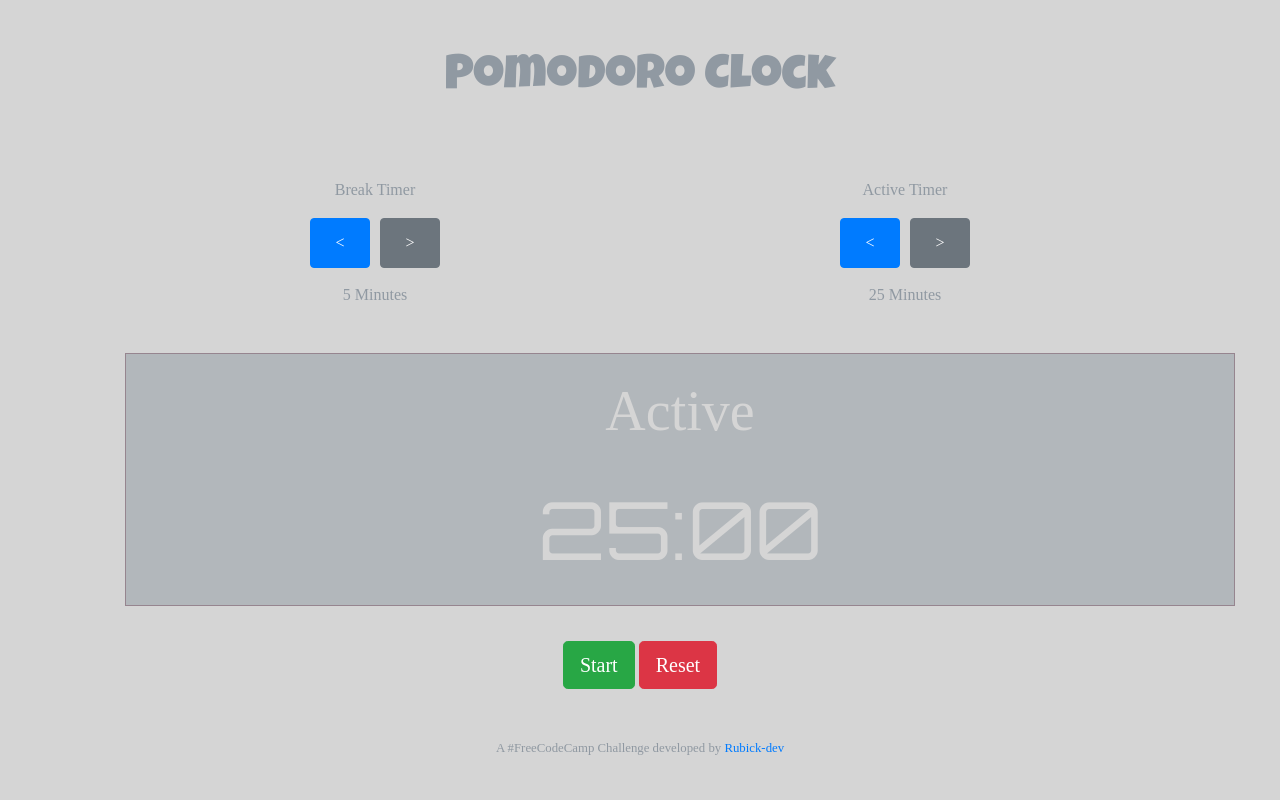
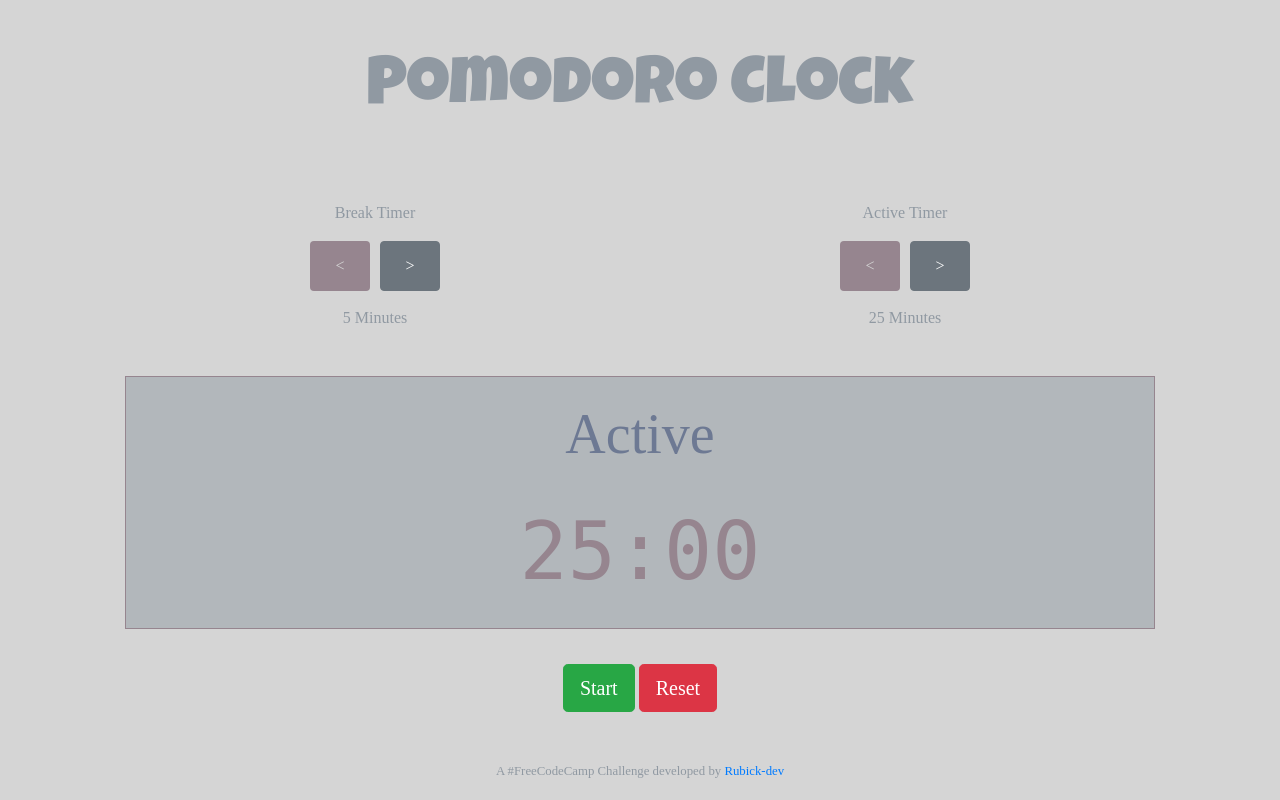
Before and after one commit to Rubick-dev/promodoroclock, a PHP site: page / in a window 1280 px wide. Run offline with PHP 8.4, Linux system fonts and the light colour scheme; some libraries are stand-ins or nearby versions; some web fonts are replaced.

Commit message:
final commit before uploading the live versiondraft version 1.0

```diff
--- a/index.html
+++ b/index.html
@@ -28,7 +28,7 @@
         </div>
 
         <div class="d.flex justify-content-center row"> <!-- Break timer buttons -->
-          <div class="reduce-break-button-div"><button class="reduce-break btn btn-primary" id="btmin" value="1">&LT;</button></div>
+          <div class="reduce-break-button-div"><button class="reduce-break btn" id="btmin" value="1">&LT;</button></div>
           <div class="increase-break-button-div"><button class="increase-break btn btn-secondary" id="btpls" value="2">&GT;</button></div>
         </div>
 
@@ -44,7 +44,7 @@
         </div>
 
         <div class="d.flex justify-content-center row"> <!-- Active timer buttons-->
-          <div class="reduce-active-button-div"><button class="reduce-session btn btn-primary" id="atmin" value="3">&LT;</button></div>
+          <div class="reduce-active-button-div"><button class="reduce-session btn" id="atmin" value="3">&LT;</button></div>
           <div class="increase-active-button-div"><button class="increase-session btn btn-secondary" id="atmax" value="4">&GT;</button></div>
         </div>
 
@@ -55,7 +55,7 @@
 
     </div> <!-- End of buttonParent Div -->
 
-    <div class="counter" id="stop-start">
+    <div class="counter" id="timer-display-div">
       <div>
         <p class="timer-type"><span class="tt">Active</span></p>
       </div>
@@ -64,7 +64,7 @@
       </div>
     </div>
 
-    <div class="srt-btn-div">
+    <div class="srt-btn-div" id="stop-start">
         <button class="startbutton btn btn-success btn-lg" value="5">Start</button>
         <button class="btn btn-danger btn-lg" value="6" >Reset</button>
       </div>
--- a/styles.css
+++ b/styles.css
@@ -9,7 +9,7 @@ html, body {
 
 h1 {
   font-family: 'Luckiest Guy', cursive;
-  font-size: 3rem;
+  font-size: 4.2rem;
 }
 
 body {
@@ -29,17 +29,13 @@ h1 {
 .tt {
   margin-top: 5px;
   font-size: 3.5rem;
-  color: #D5D5D5;
+  color: #6D7993;
 }
 
 .counter {
   margin: 5px 40px;
-  /* background:  rgba(144, 153, 162, 0.5) no-repeat center url("Stopwatch2.png"); */
   background:  rgba(144, 153, 162, 0.5);
-  background-size: cover;
   border: 1px solid #96858f;
-  min-width: 100%;
-  min-height: 100%;
 }
 
 footer {
@@ -73,12 +69,49 @@ footer {
 }
 
 #time {
-  font-family: 'Orbitron', sans-serif;
+  font-family: 'Roboto Mono', monospace;
   font-size: 5rem;
-  color: #D5D5D5;
+  color: #96858f;
 }
 
-@media only screen and (max-width: 399px) {
+.reduce-session,
+.reduce-break {
+    background: #96858f;
+    /* border-radius: 15px; */
+    color: #D5D5D5;
+    text-decoration: none;
+    outline: 0;
+  }
+
+  .reduce-session:hover,
+  .reduce-break:hover {
+    background: #8b7984;
+    text-decoration: none;
+  }
+
+  .reduce-session:focus,
+  .reduce-break:focus {
+    box-shadow: #96858f !important;
+    text-decoration: none;
+    border-color: #96858f !important;
+  }
+
+  .reduce-session:active,
+  .reduce-break:active {
+    background: #776671;
+    text-decoration: none;
+    box-shadow: #96858f !important;
+    border-color: #96858f !important;
+   }
+
+
+
+
+@media only screen and (max-width: 450px) {
+  h1 {
+    font-size: 3rem;
+  }
+
   .break-div {
     margin-right: 0;
     padding-right: 0;
@@ -89,6 +122,25 @@ footer {
     padding-left: 0;
   }
 
+  #time {
+    font-size: 3rem;
+  }
+
+  .tt {
+  font-size: 2.2rem;
+  }
+
+  .reduce-session,
+  .increase-session,
+  .reduce-break,
+  .increase-break {
+
+    padding: 2px;
+    margin: 0 5px 15px 5px;
+    width: 40px;
+    height: 30px;
+  }
+
 }
 
 
@@ -97,4 +149,11 @@ color: #96858f; // Dusty
 color: #6D7993; // Lavendar
 color: #9099A2; // Overcast
 color: #D5D5D5; // Paper
-} */
+}
+
+
+
+  <script type="text/javascript" src="app.js"></script>
+  <script src="https://code.jquery.com/jquery-3.2.1.slim.min.js" integrity="sha384-KJ3o2DKtIkvYIK3UENzmM7KCkRr/rE9/Qpg6aAZGJwFDMVNA/GpGFF93hXpG5KkN" crossorigin="anonymous"></script>
+  <script src="https://cdnjs.cloudflare.com/ajax/libs/popper.js/1.12.9/umd/popper.min.js" integrity="sha384-ApNbgh9B+Y1QKtv3Rn7W3mgPxhU9K/ScQsAP7hUibX39j7fakFPskvXusvfa0b4Q" crossorigin="anonymous"></script>
+  <script src="https://maxcdn.bootstrapcdn.com/bootstrap/4.0.0/js/bootstrap.min.js" integrity="sha384-JZR6Spejh4U02d8jOt6vLEHfe/JQGiRRSQQxSfFWpi1MquVdAyjUar5+76PVCmYl" crossorigin="anonymous"></script>*/
```
